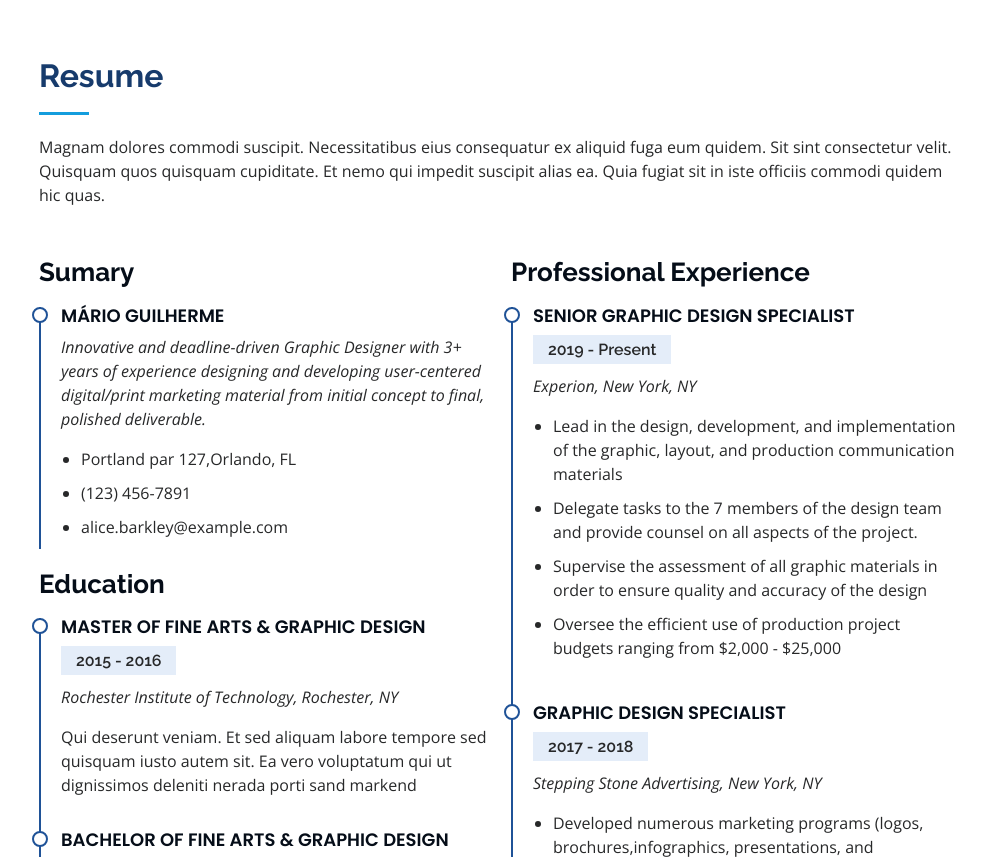
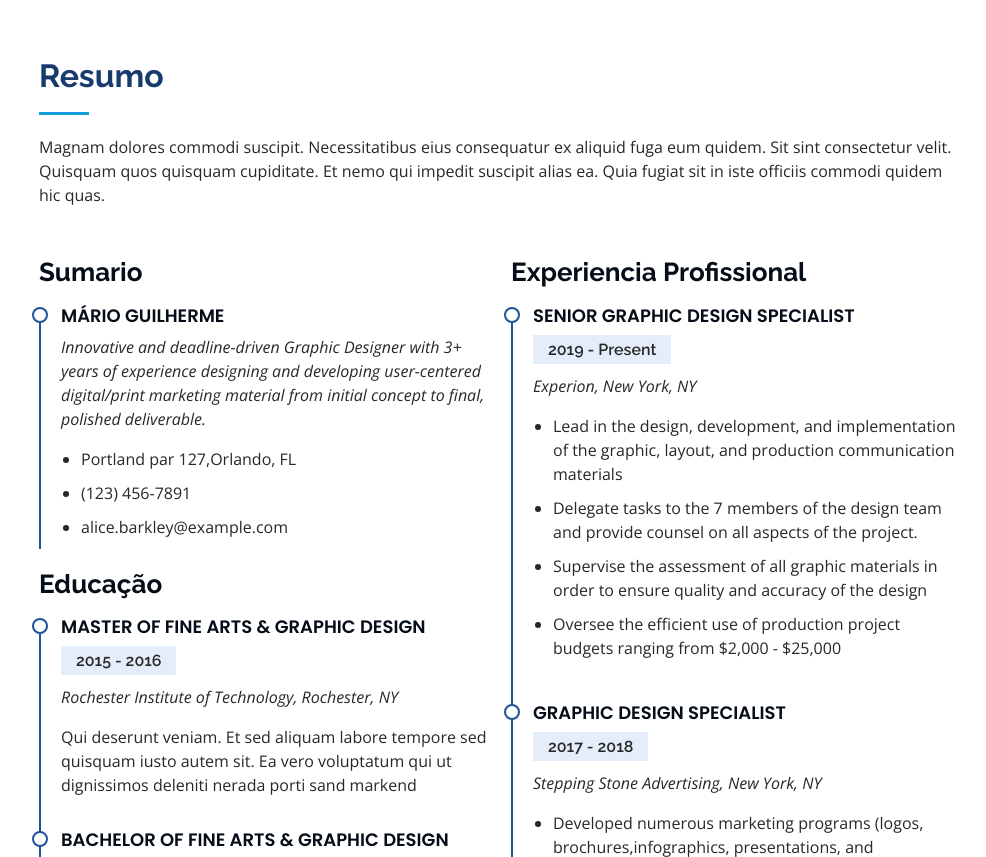
Before and after one commit to mariogsa/projeto-portfolio-faculdade, a plain HTML site: page index.html in a window 1280 px wide. Shown: the part 1911-2768 px from the top of the page, without its empty margins (291-1277 px from the left). Drawn offline with nearby package versions, Linux system fonts and the light colour scheme.

Commit message:
Tradução titulos sessão habilidades

```diff
--- a/index.html
+++ b/index.html
@@ -195,13 +195,13 @@
       <div class="container">
 
         <div class="section-title">
-          <h2>Resume</h2>
+          <h2>Resumo</h2>
           <p>Magnam dolores commodi suscipit. Necessitatibus eius consequatur ex aliquid fuga eum quidem. Sit sint consectetur velit. Quisquam quos quisquam cupiditate. Et nemo qui impedit suscipit alias ea. Quia fugiat sit in iste officiis commodi quidem hic quas.</p>
         </div>
 
         <div class="row">
           <div class="col-lg-6" data-aos="fade-up">
-            <h3 class="resume-title">Sumary</h3>
+            <h3 class="resume-title">Sumario</h3>
             <div class="resume-item pb-0">
               <h4>Mário Guilherme</h4>
               <p><em>Innovative and deadline-driven Graphic Designer with 3+ years of experience designing and developing user-centered digital/print marketing material from initial concept to final, polished deliverable.</em></p>
@@ -212,7 +212,7 @@
               </ul>
             </div>
 
-            <h3 class="resume-title">Education</h3>
+            <h3 class="resume-title">Educação</h3>
             <div class="resume-item">
               <h4>Master of Fine Arts &amp; Graphic Design</h4>
               <h5>2015 - 2016</h5>
@@ -227,7 +227,7 @@
             </div>
           </div>
           <div class="col-lg-6" data-aos="fade-up" data-aos-delay="100">
-            <h3 class="resume-title">Professional Experience</h3>
+            <h3 class="resume-title">Experiencia Profissional</h3>
             <div class="resume-item">
               <h4>Senior graphic design specialist</h4>
               <h5>2019 - Present</h5>
```
